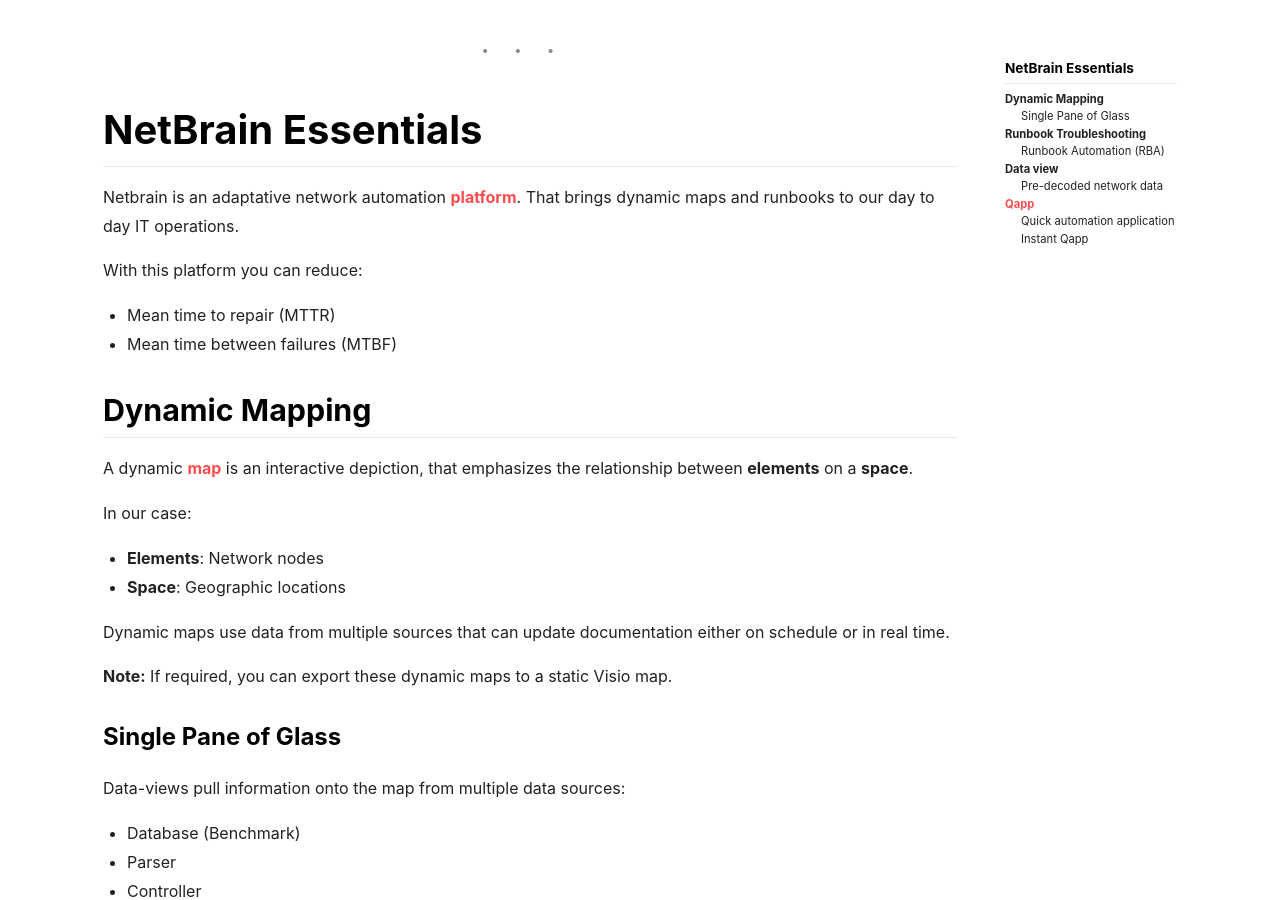
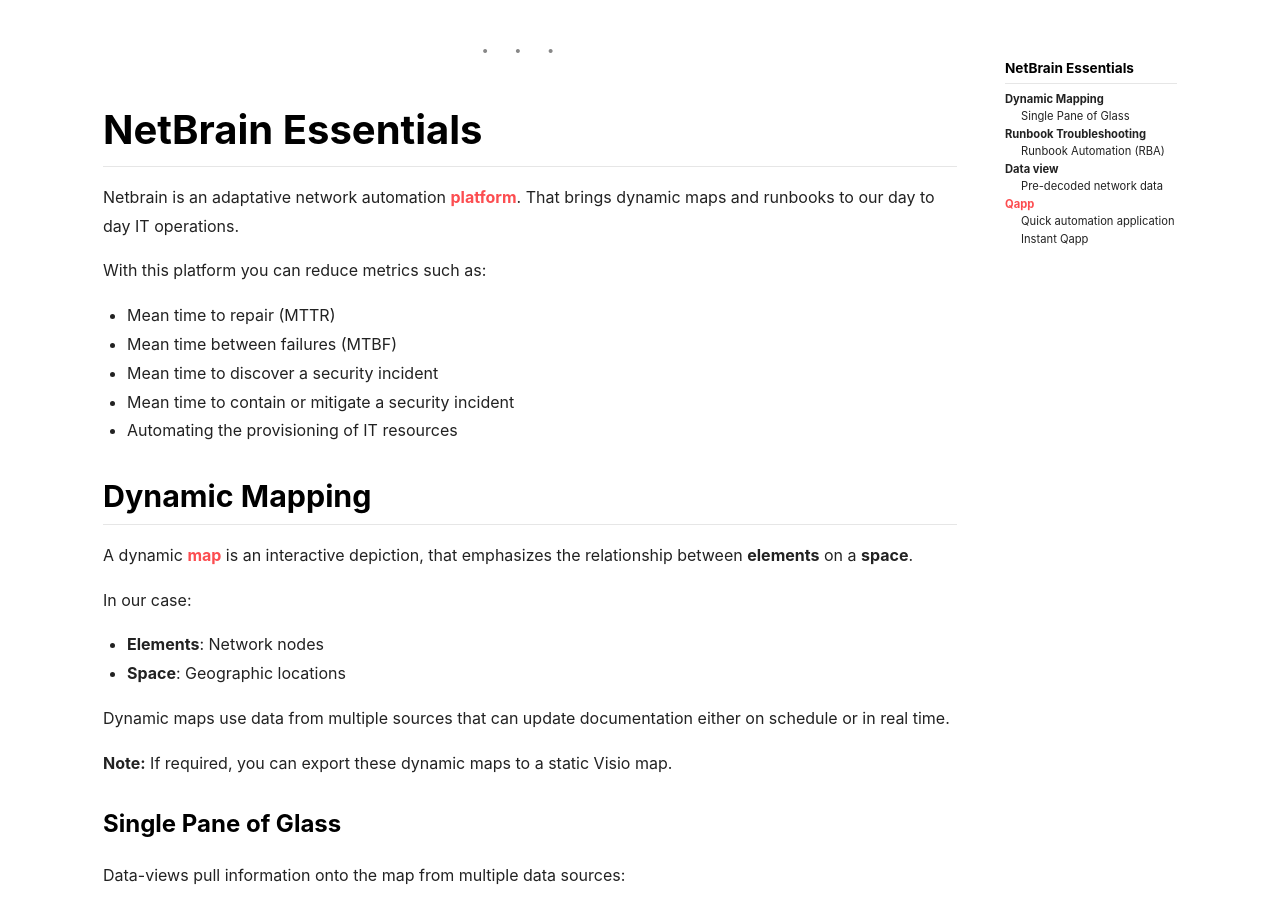
Before and after one commit to amarinjs/sitio, a Jekyll site: the page built from _posts/2019-09-27-Netbrain-basics.md, in a window 1280 px wide and 900 px high, scrolled down 577 px. Built offline with Jekyll 4.4.1, drawn with Linux system fonts in a browser that asks for light colours; nearby versions of some CDN libraries; comment, search, counter and statistics services are not loaded.

Commit message:
Update 2019-09-27-Netbrain-basics.md

```diff
--- a/_posts/2019-09-27-Netbrain-basics.md
+++ b/_posts/2019-09-27-Netbrain-basics.md
@@ -26,9 +26,12 @@
 
 Netbrain is an adaptative network automation [platform](https://en.wikipedia.org/wiki/Computing_platform). That brings dynamic maps and runbooks to our day to day IT operations.
 
-With this platform you can reduce:
+With this platform you can reduce metrics such as:
 - Mean time to repair (MTTR)
 - Mean time between failures (MTBF)
+- Mean time to discover a security incident
+- Mean time to contain or mitigate a security incident
+- Automating the provisioning of IT resources
 
 ## Dynamic Mapping
 
```
